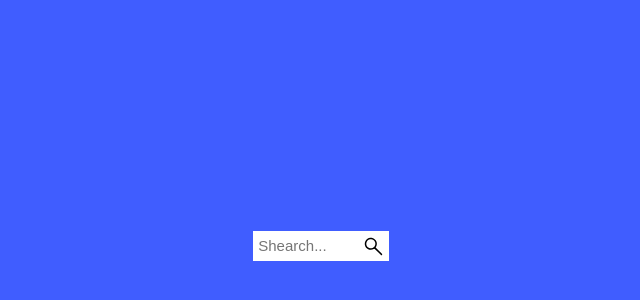
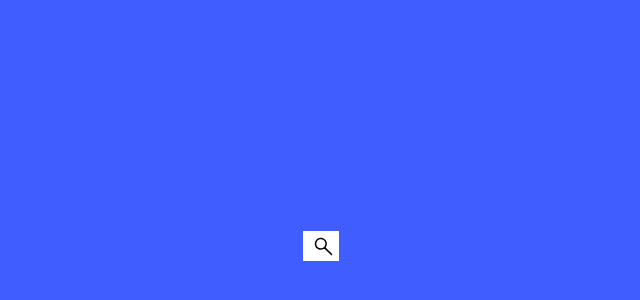
Before and after one commit to loyeh/Hidden-Search-Icon, a plain HTML site: page index.html in a window 1280 px wide. Shown: the part 154-454 px from the top of the page, without its empty margins (319-959 px from the left). Drawn offline with Linux system fonts and the light colour scheme.

Commit message:
css modified

```diff
--- a/index.html
+++ b/index.html
@@ -12,7 +12,6 @@
       <div class="searchBox">
         <textarea
           name="Search"
-          class="show"
           id="search"
           cols="10"
           rows="1"
```
